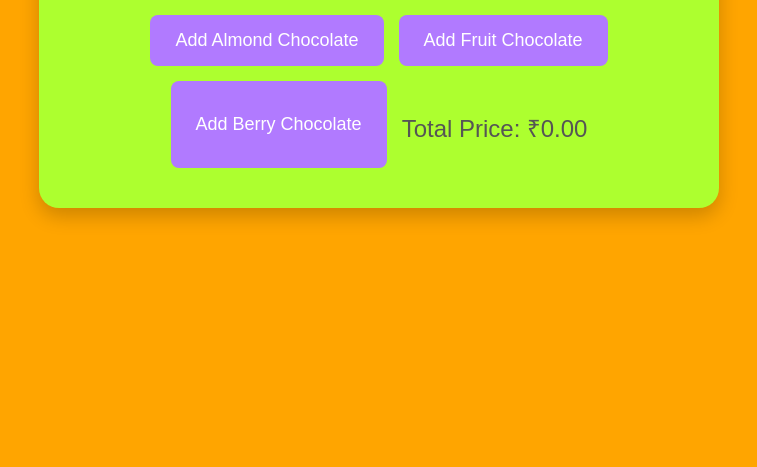
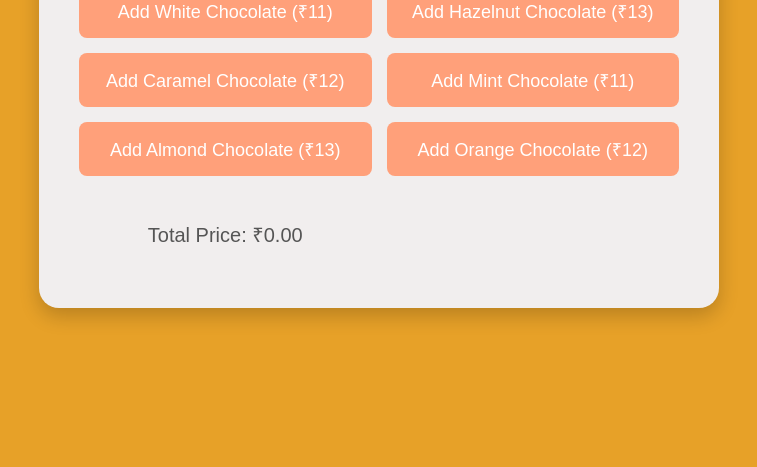
Before and after one commit to DivyanshTayal/Unbundl-Task-2, a plain HTML site: page index.html in a window 1280 px wide. Shown: the part 373-840 px from the top of the page, without its empty margins (261-1018 px from the left). Drawn offline with Linux system fonts and the light colour scheme.

Commit message:
Update index.html

```diff
--- a/index.html
+++ b/index.html
@@ -7,21 +7,23 @@
     /* CSS Styles */
     body {
       font-family: Arial, sans-serif;
-      background-color:orange; /* Light Brown */
+      background-color: #e7a128; /* Light Brown */
       margin: 0;
       padding: 20px;
       display: flex;
       justify-content: center;
       align-items: center;
-      height: 100vh;
+      min-height: 100vh;
     }
 
     .container {
       text-align: center;
+      width: 80%;
       max-width: 600px;
+      margin: 0 auto;
       padding: 40px;
       border-radius: 20px;
-      background-color: greenyellow;
+      background-color: #f1eeee;
       box-shadow: 0 8px 20px rgba(0, 0, 0, 0.2);
     }
 
@@ -32,31 +34,33 @@
     }
 
     .chocolate-options {
-      display: flex;
-      flex-wrap: wrap;
-      justify-content: center;
+      display: grid;
+      grid-template-columns: repeat(2, 1fr);
       gap: 15px;
       margin-top: 20px;
+      justify-items: center;
     }
 
     button {
       padding: 15px 25px;
       border: none;
       border-radius: 8px;
-      background-color: #b17aff; /* Light Salmon */
+      background-color: #FFA07A; /* Light Salmon */
       color: #fff;
       font-size: 18px;
       cursor: pointer;
       transition: background-color 0.3s;
+      width: 100%;
+      box-sizing: border-box;
     }
 
     button:hover {
-      background-color: #FF7F50; /* Coral */
+      background-color: #d04b1a; /* Coral */
     }
 
     .price {
       margin-top: 30px;
-      font-size: 24px;
+      font-size: 20px;
       color: #555;
     }
   </style>
@@ -64,12 +68,17 @@
 <body>
 
 <div class="container">
-  <h1>Customize Your Chocolates</h1>
+  <h1>Customize Your Chocolate Bundle</h1>
 
   <div class="chocolate-options">
-    <button id="Almond" onclick="toggleChocolate('Almond')">Add Almond Chocolate</button>
-    <button id="Fruit" onclick="toggleChocolate('Fruit')">Add Fruit Chocolate</button>
-    <button id="Berry" onclick="toggleChocolate('Berry')">Add Berry Chocolate</button>
+    <button onclick="toggleChocolate(this, 10)">Add Dark Chocolate (₹10)</button>
+    <button onclick="toggleChocolate(this, 12)">Add Milk Chocolate (₹12)</button>
+    <button onclick="toggleChocolate(this, 11)">Add White Chocolate (₹11)</button>
+    <button onclick="toggleChocolate(this, 13)">Add Hazelnut Chocolate (₹13)</button>
+    <button onclick="toggleChocolate(this, 12)">Add Caramel Chocolate (₹12)</button>
+    <button onclick="toggleChocolate(this, 11)">Add Mint Chocolate (₹11)</button>
+    <button onclick="toggleChocolate(this, 13)">Add Almond Chocolate (₹13)</button>
+    <button onclick="toggleChocolate(this, 12)">Add Orange Chocolate (₹12)</button>
     <!-- Add more chocolate options as needed -->
 
     <p class="price">Total Price: ₹<span id="totalPrice">0.00</span></p>
@@ -79,14 +88,13 @@
 <script>
   let totalPrice = 0;
 
-  function toggleChocolate(chocolate) {
-    const chocolateButton = document.getElementById(chocolate);
-    if (chocolateButton.textContent.includes('Add')) {
-      chocolateButton.textContent = `${chocolate} Chocolate`;
-      totalPrice += 200; // Price in rupees for each chocolate item
+  function toggleChocolate(button, price) {
+    if (button.textContent.includes('Add')) {
+      button.textContent = button.textContent.replace('Add', 'Remove');
+      totalPrice += price; // Price in rupees for each chocolate item
     } else {
-      chocolateButton.textContent = `Add ${chocolate} Chocolate`;
-      totalPrice -= 200;
+      button.textContent = button.textContent.replace('Remove', 'Add');
+      totalPrice -= price;
     }
 
     document.getElementById('totalPrice').textContent = totalPrice.toFixed(2);
```
